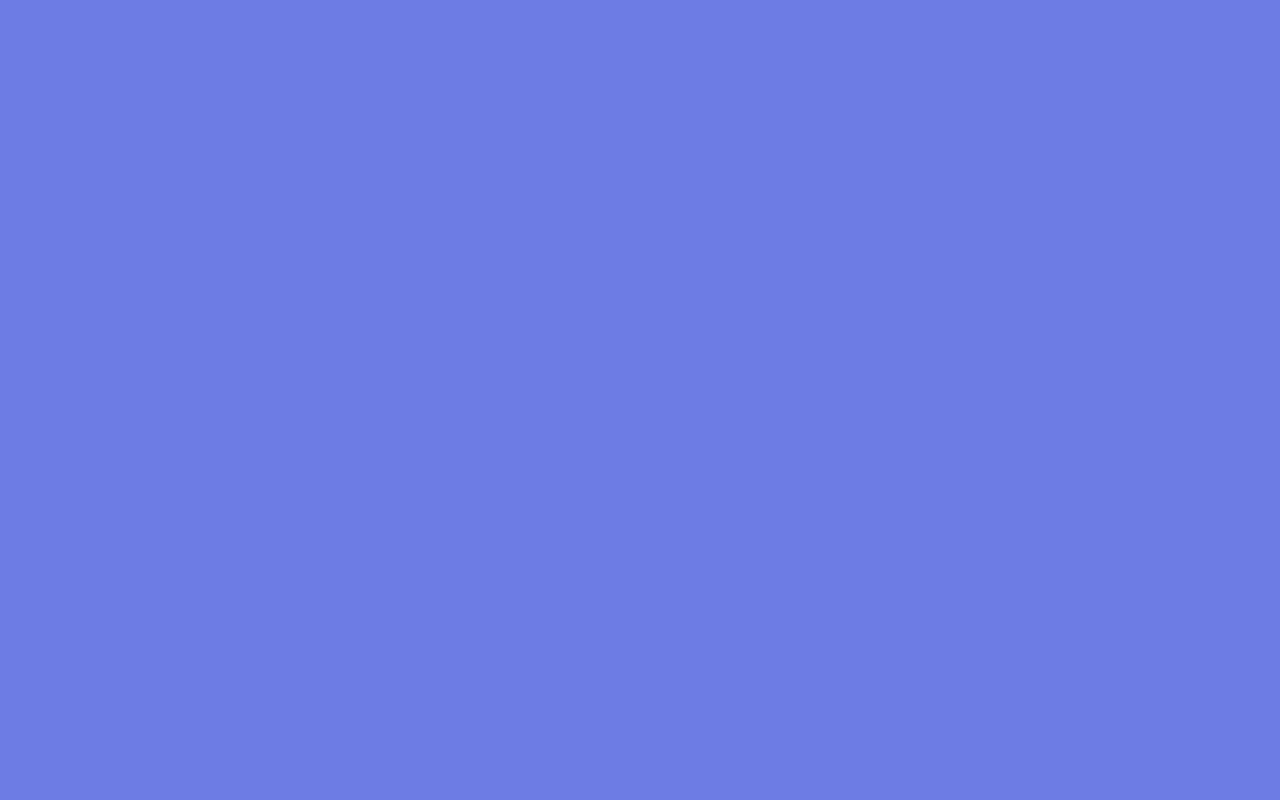
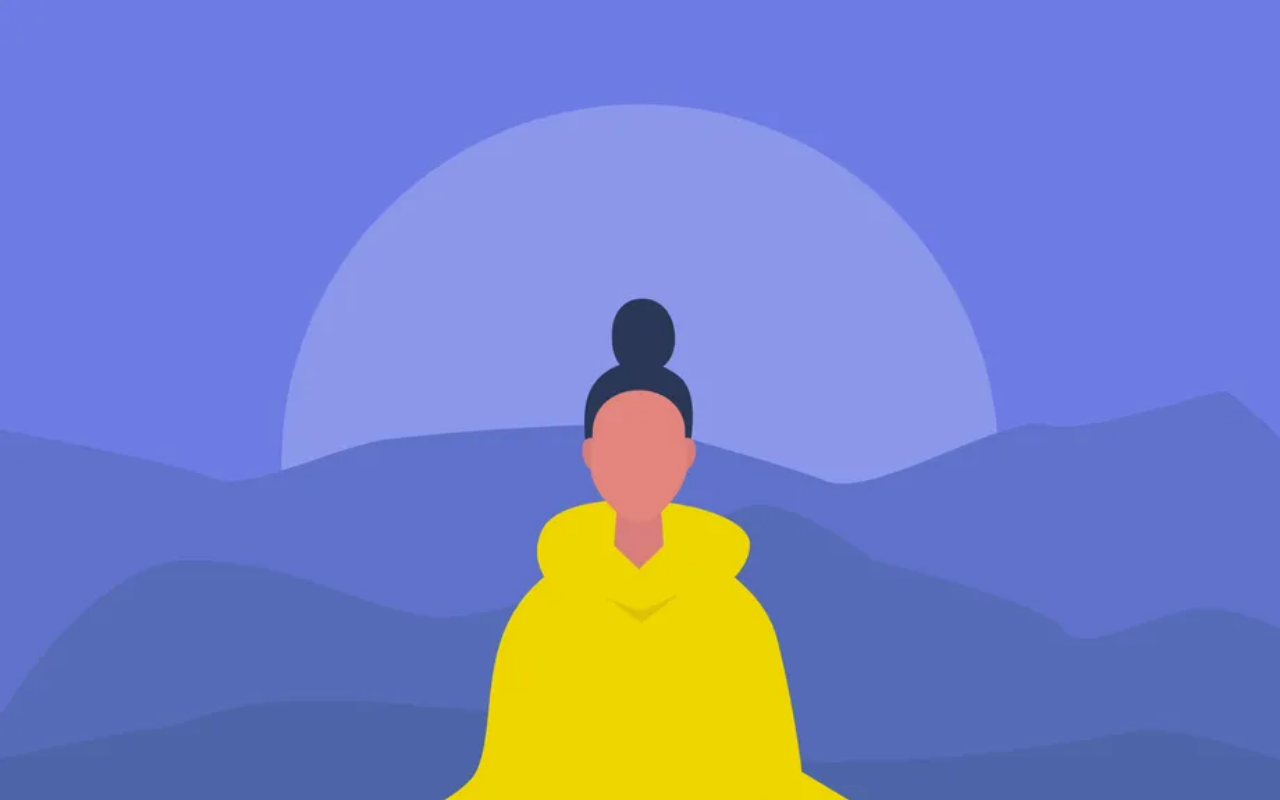
Before and after one commit to andeaquino/gratibox-front, a React (Create React App) app: page / in a window 1280 px wide. Shown: the top 800 px of the page. Built offline with nearby package versions, Linux system fonts and the light colour scheme.

Commit message:
imported home image

```diff
--- a/src/App.js
+++ b/src/App.js
@@ -1,12 +1,16 @@
 import { BrowserRouter, Switch, Route } from "react-router-dom";
 import GlobalStyle from "./shared/GlobalStyle";
 import SignUp from "./pages/SignUp/SignUp";
+import Home from "./pages/Home/Home";
 
 function App() {
   return (
     <BrowserRouter>
       <GlobalStyle />
       <Switch>
+        <Route exact path="/">
+          <Home />
+        </Route>
         <Route exact path="/cadastro">
           <SignUp />
         </Route>
--- /dev/null
+++ b/src/pages/Home/Home.js
@@ -0,0 +1,17 @@
+import homeimg from "../../assets/home.webp";
+import styled from "styled-components";
+
+export default function Home() {
+  return (
+    <HomeContainer>
+      <img src={homeimg} />
+    </HomeContainer>
+  );
+}
+
+const HomeContainer = styled.div`
+  img {
+    width: 100%;
+    object-fit: cover;
+  }
+`;
```
Also changed, not shown: src/assets/home.webp (added).
